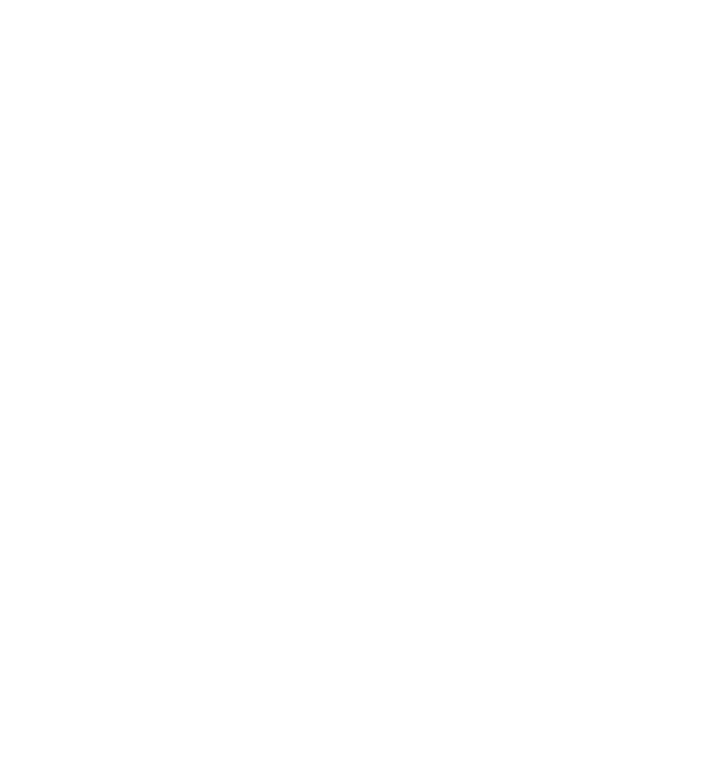
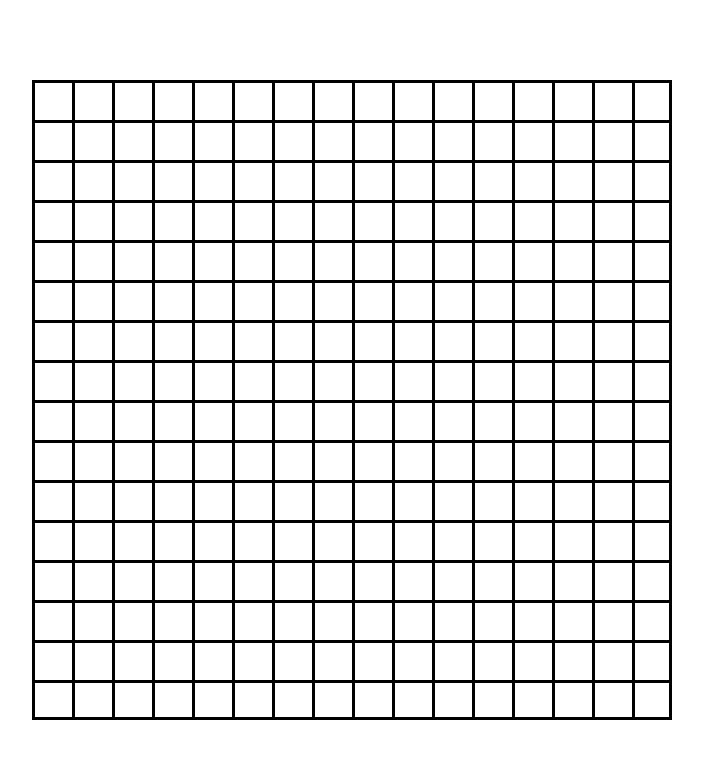
Before and after one commit to Yael-GR/etch-a-sketch, a plain HTML site: page index.html in a window 1280 px wide. Shown: the whole page, without its empty margins (288-991 px from the left). Drawn offline with Linux system fonts and the light colour scheme.

Commit message:
Add color on hover functionality. Now when mouse enters a cell it is colored in, leaving a pixelated trace behind the mouse. Also update the css for correct grid sizing using flexbox.

```diff
--- a/index.html
+++ b/index.html
@@ -5,7 +5,7 @@
     <meta name="viewport" content="width=device-width, initial-scale=1.0">
     <title>Etch a Sketch</title>
     <script src="script.js" defer></script>
-    <style src="style.css"></style>
+    <link rel="stylesheet" href="style.css"></link>
 </head>
 <body>
     <div id="container"></div>
--- a/script.js
+++ b/script.js
@@ -1,7 +1,6 @@
 const GRID_WIDTH = 16;
 const GRID_HEIGHT = 16;
 const container = document.querySelector("#container");
-console.log(container);
 
 createGrid(GRID_WIDTH, GRID_HEIGHT);
 
@@ -28,3 +27,12 @@ function createCells (numOfCells) {
         }
     })
 }
+
+container.addEventListener("mouseover", (event) => {
+    const cell = event.target;
+    changeBackgroundColor(cell, "black");
+});
+
+function changeBackgroundColor (cell, newColor) {
+    cell.style.backgroundColor = newColor;
+}
--- a/style.css
+++ b/style.css
@@ -0,0 +1,33 @@
+* {
+    margin: 0;
+    padding: 0;
+    box-sizing: border-box;
+}
+
+html, body, #container, .rows, .cells {
+    height: 100%;
+    display: flex;
+    justify-content: center;
+    align-items: center;
+}
+
+#container {
+    flex-direction: column;
+    width: 80vmin;  /* Grid size is 80% of the smallest viewport dimension */
+    height: 80vmin;
+}
+
+.cells {
+    flex: 1;
+    aspect-ratio: 1 / 1; /* Makes cells square */
+    border-top: solid;
+    border-left: solid;
+}
+
+.cells:last-child {
+    border-right: solid;
+}
+
+.rows:last-child .cells {
+    border-bottom: solid;
+}
```
